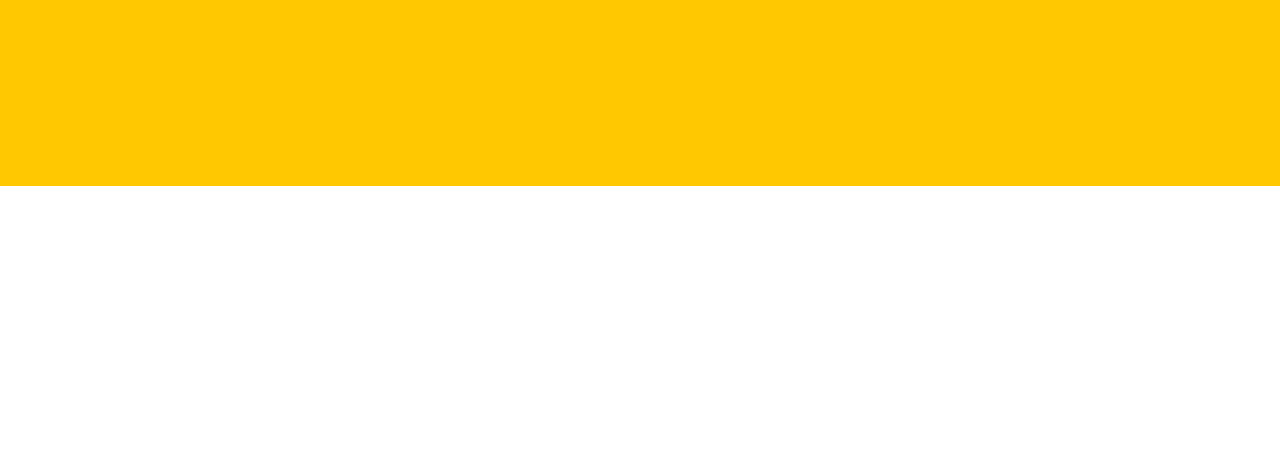
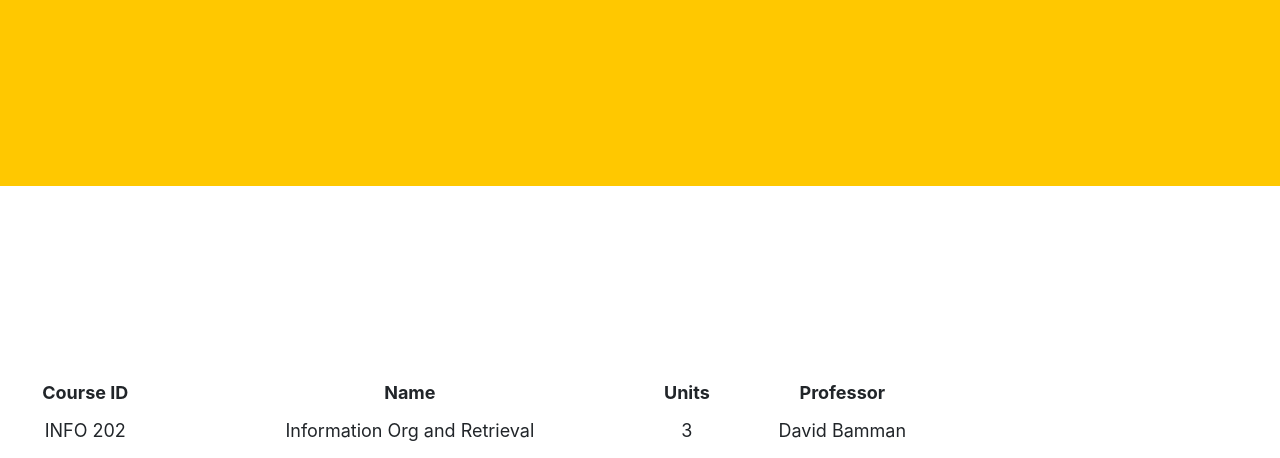
Before and after one commit to dhanya0295/dhanya0295.github.io, a plain HTML site: page list.html in a window 1280 px wide. Shown: the part 342-800 px from the top of the page. Drawn offline with Linux system fonts and the light colour scheme.

Commit message:
Updated courses json

```diff
--- a/list.html
+++ b/list.html
@@ -38,7 +38,7 @@
         * Add data to table
         * Add table to DOM
         */
-        fetch('./courses_data.json')
+        fetch('./list_data.json')
             .then(response => response.json())
             .then(data => {
 
```
